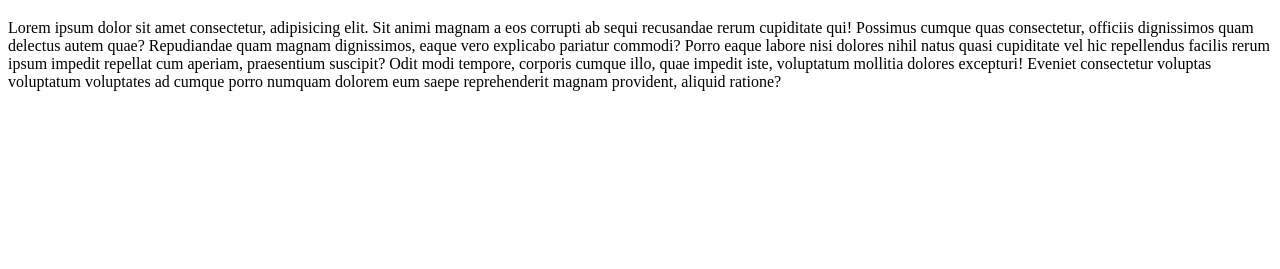
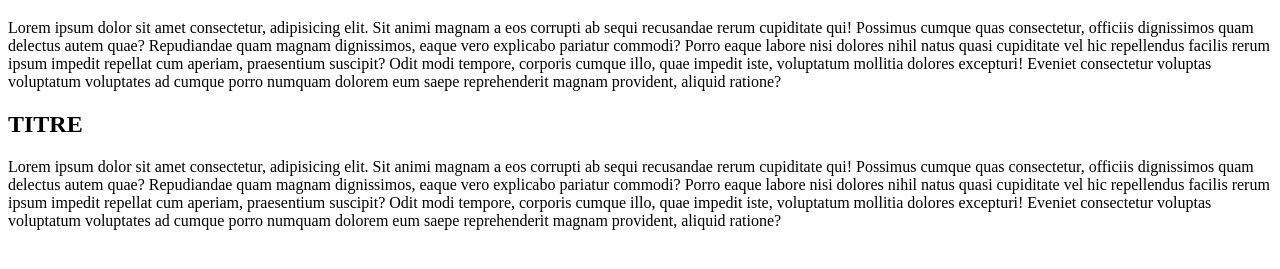
Before and after one commit to yesIamDev/Training_with_danyKitam, a plain HTML site: page index.html in a window 1280 px wide. Shown: the part 61-330 px from the top of the page. Drawn offline with Linux system fonts and the light colour scheme.

Commit message:
Ajouter un paragraph et la couleur du titre

```diff
--- a/index.html
+++ b/index.html
@@ -7,7 +7,7 @@
     <title>EXERCICE GIT</title>
   </head>
   <body>
-    <h1>DANIEL KITAM</h1>
+    <h1 class="titre">DANIEL KITAM</h1>
 
     <p>
       Lorem ipsum dolor sit amet consectetur, adipisicing elit. Sit animi magnam
@@ -21,5 +21,22 @@
       voluptas voluptatum voluptates ad cumque porro numquam dolorem eum saepe
       reprehenderit magnam provident, aliquid ratione?
     </p>
+
+    <h2> TITRE </h2>
+
+    <p>
+      Lorem ipsum dolor sit amet consectetur, adipisicing elit. Sit animi magnam
+      a eos corrupti ab sequi recusandae rerum cupiditate qui! Possimus cumque
+      quas consectetur, officiis dignissimos quam delectus autem quae?
+      Repudiandae quam magnam dignissimos, eaque vero explicabo pariatur
+      commodi? Porro eaque labore nisi dolores nihil natus quasi cupiditate vel
+      hic repellendus facilis rerum ipsum impedit repellat cum aperiam,
+      praesentium suscipit? Odit modi tempore, corporis cumque illo, quae
+      impedit iste, voluptatum mollitia dolores excepturi! Eveniet consectetur
+      voluptas voluptatum voluptates ad cumque porro numquam dolorem eum saepe
+      reprehenderit magnam provident, aliquid ratione?
+    </p>
+
   </body>
+
 </html>
--- /dev/null
+++ b/style.css
@@ -0,0 +1,3 @@
+.titre{
+    color: blue;
+}
```
